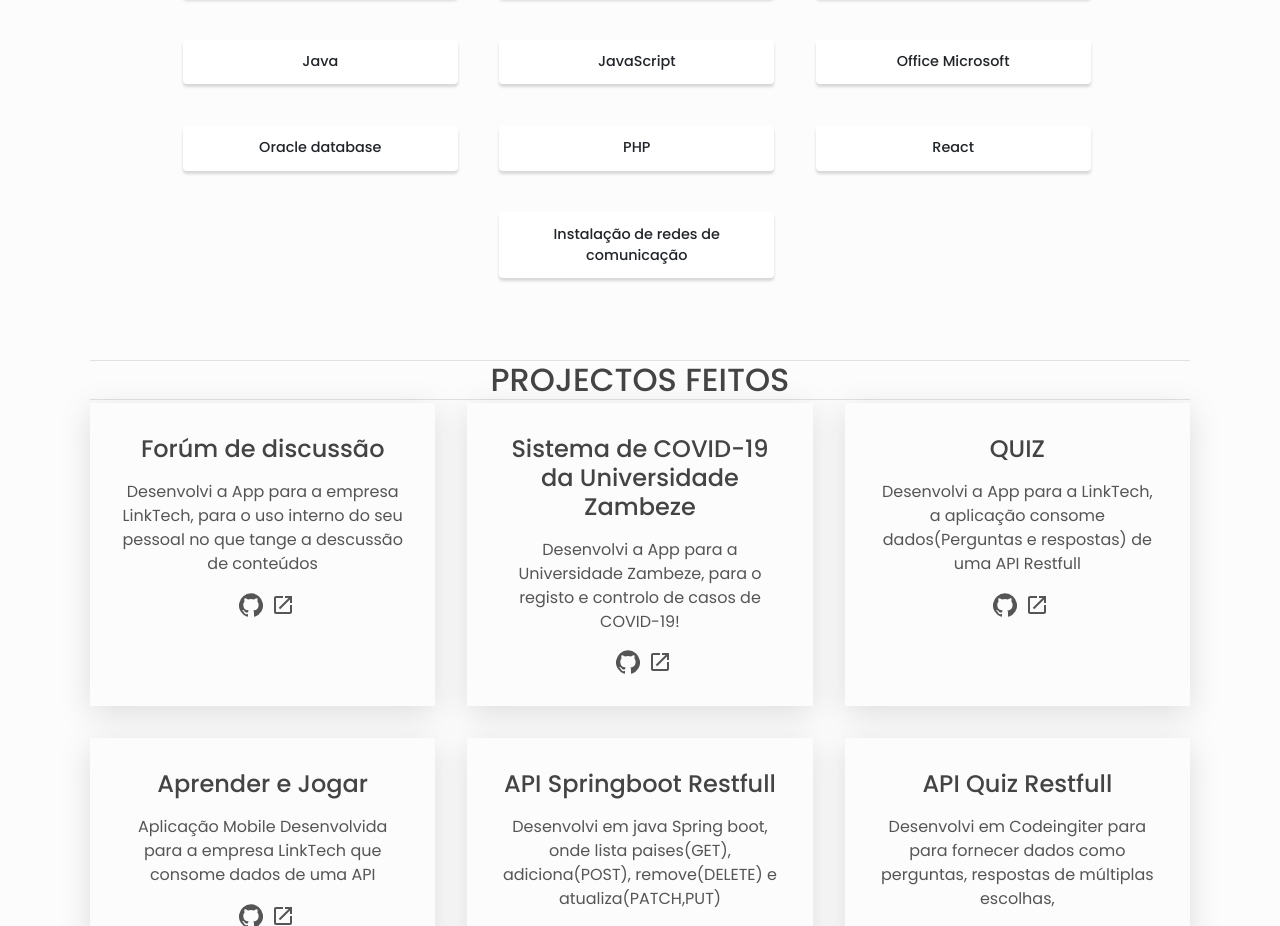
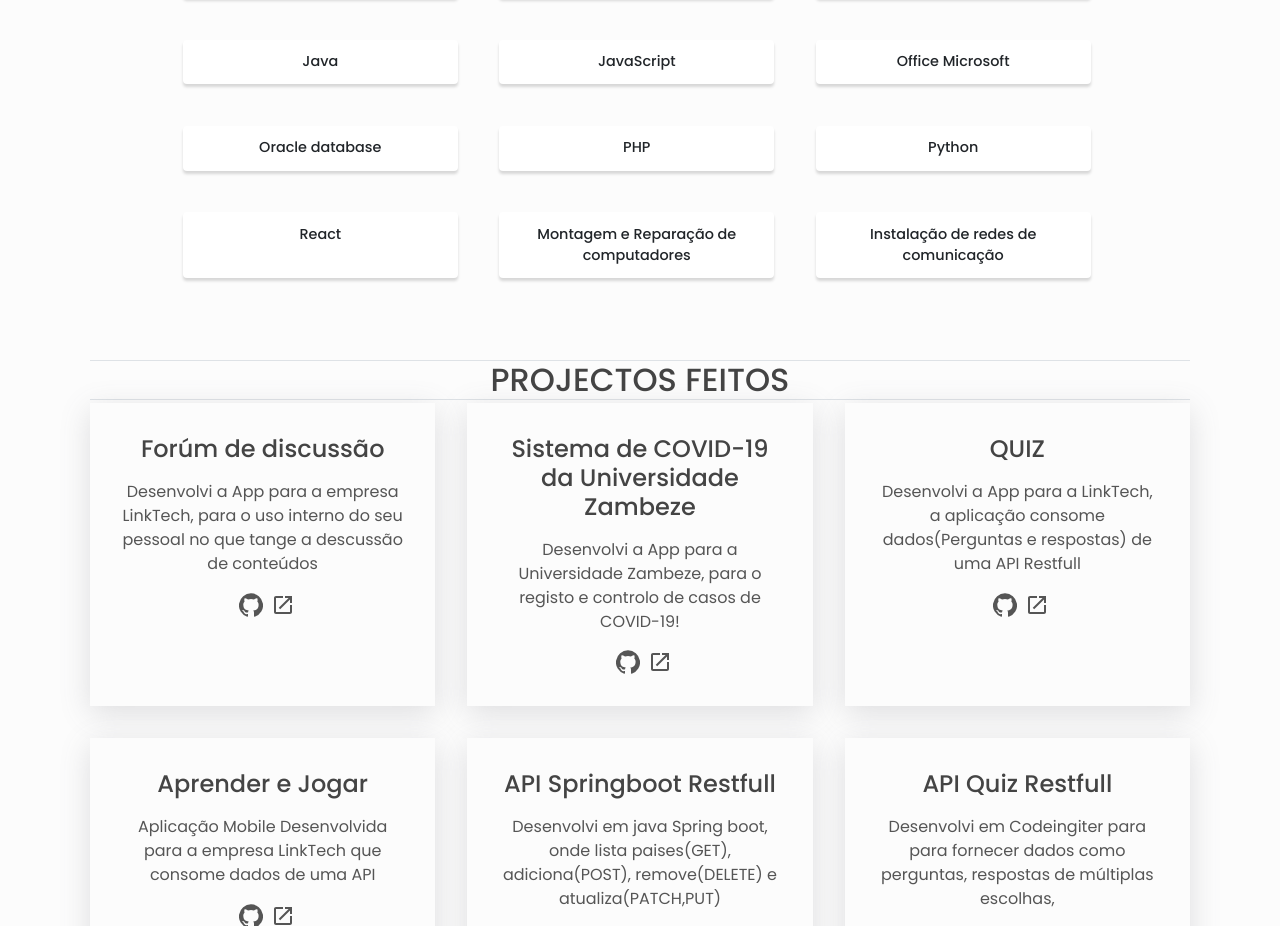
Before and after one commit to Odnacum/port_mucando, a React (Create React App) app: page / in a window 1280 px wide. Shown: the part 949-1875 px from the top of the page. Built offline with nearby package versions, Linux system fonts and the light colour scheme.

Commit message:
Modificacao

```diff
--- a/src/components/Contact/Contact.js
+++ b/src/components/Contact/Contact.js
@@ -29,7 +29,7 @@ const Contact = () => {
           Ligue-me
         </span>
           </a>
-        </div>
+        </div><br/>
         <div className="col-md-3">
           <a href={`mailto:${contact.map((contacto) => (contacto.email))}`}
              className="alert alert-primary me-1 border ">
--- a/src/components/Footer/Footer.js
+++ b/src/components/Footer/Footer.js
@@ -3,7 +3,7 @@ import "./Footer.css";
 const Footer = () => (
   <footer className="footer">
     <a
-      href="https://github.com/Mucando"
+      href="https://github.com/Odnacum/port_mucando"
       className="link footer__link"
     >
       Criado por Mucando
--- a/src/portfolio.js
+++ b/src/portfolio.js
@@ -92,8 +92,8 @@ const skills = [
   "JavaScript",
   "Office Microsoft",
   "Oracle database",
-  "PHP",
-  "React","Instalação de redes de comunicação"
+  "PHP","Python",
+  "React","Montagem e Reparação de computadores","Instalação de redes de comunicação"
 ];
 
 const contact = [
```
